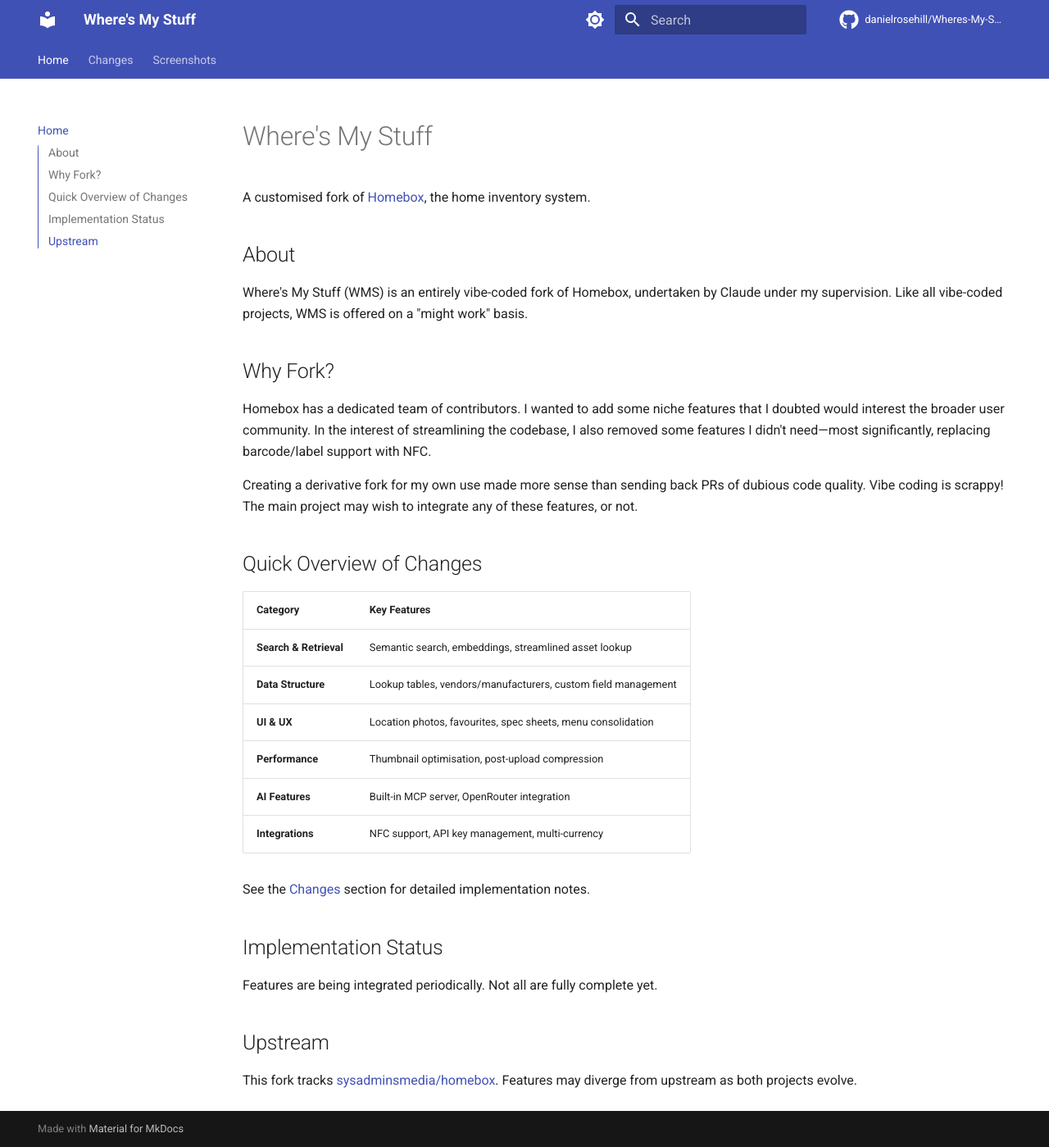
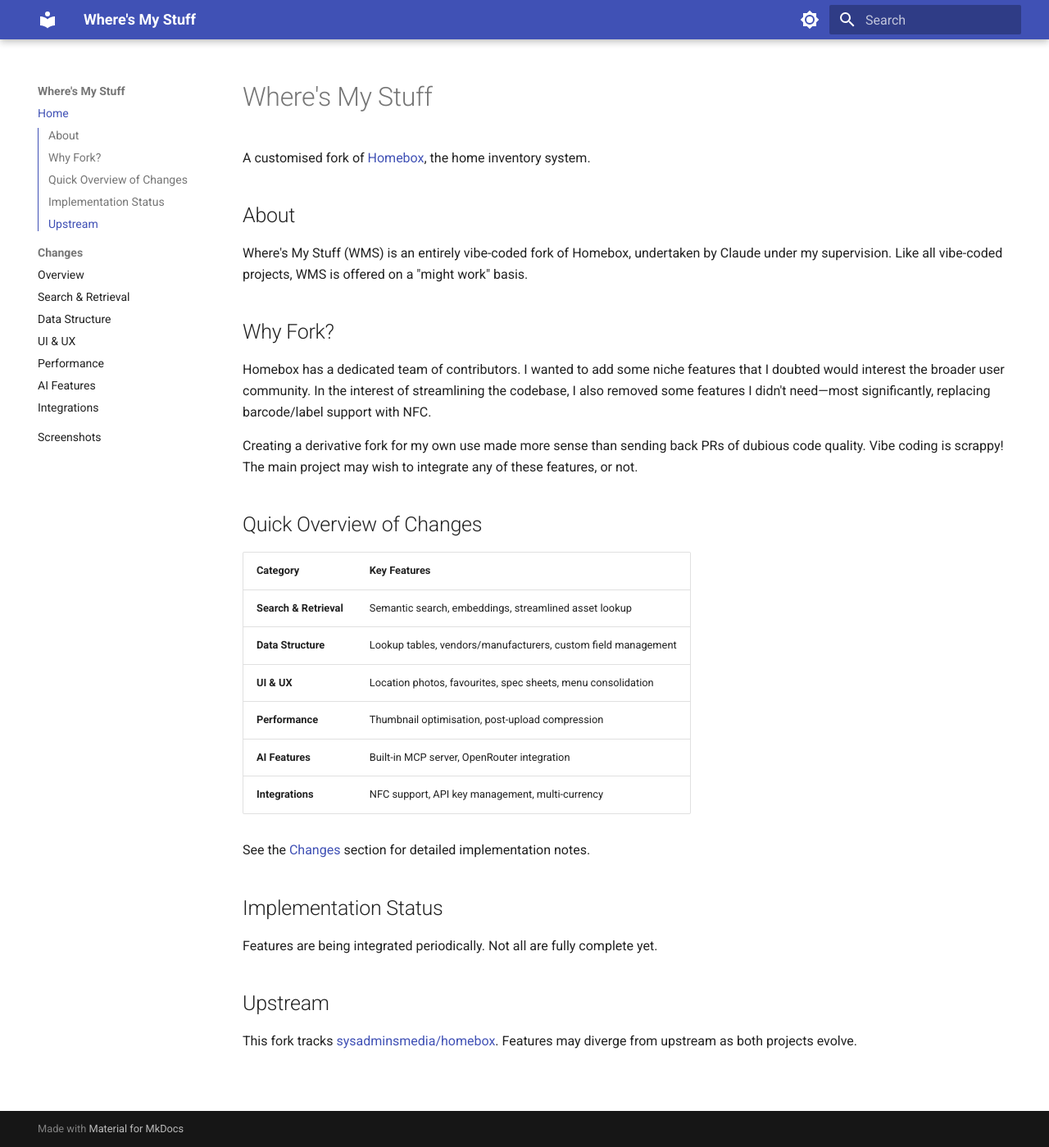
Before and after one commit to danielrosehill/Wheres-My-Stuff, an MkDocs documentation site: the page built from docs/index.md, in a window 1280 px wide and 1399 px high. Shown: the whole window at 82% size. Built offline with MkDocs 1.6.1 and Material for MkDocs 9.7.7, drawn with Linux system fonts in a browser that asks for light colours; comment, search, counter and statistics services are not loaded.

Commit message:
fix: remove repo link and tabs, use sidebar navigation

```diff
--- a/mkdocs.yml
+++ b/mkdocs.yml
@@ -1,8 +1,6 @@
 site_name: Where's My Stuff
 site_description: Documentation for WMS, a customised fork of Homebox
 site_url: https://danielrosehill.github.io/Wheres-My-Stuff/
-repo_url: https://github.com/danielrosehill/Wheres-My-Stuff
-repo_name: danielrosehill/Wheres-My-Stuff
 
 theme:
   name: material
@@ -20,14 +18,11 @@
         icon: material/brightness-4
         name: Switch to light mode
   features:
-    - navigation.tabs
     - navigation.sections
     - navigation.expand
     - navigation.top
     - content.code.copy
     - toc.integrate
-  icon:
-    repo: fontawesome/brands/github
 
 markdown_extensions:
   - admonition
```
